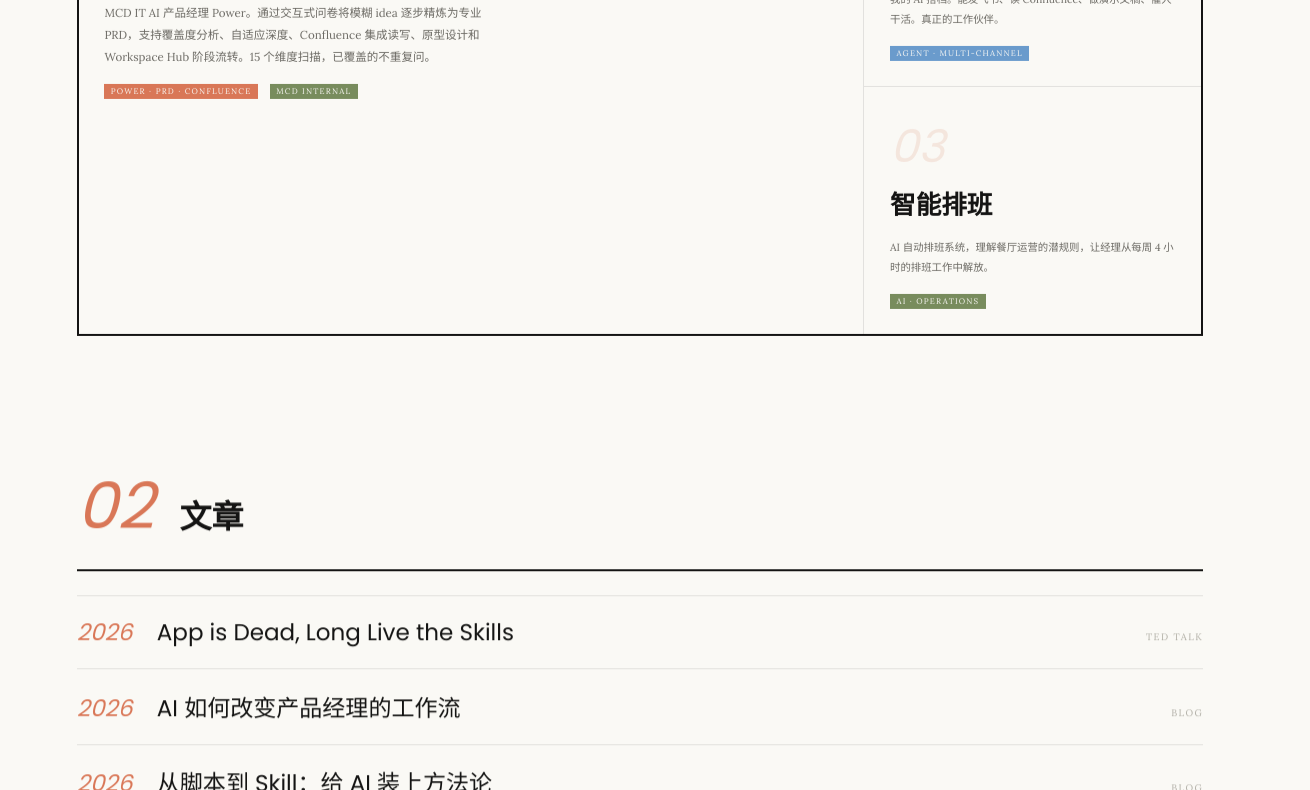
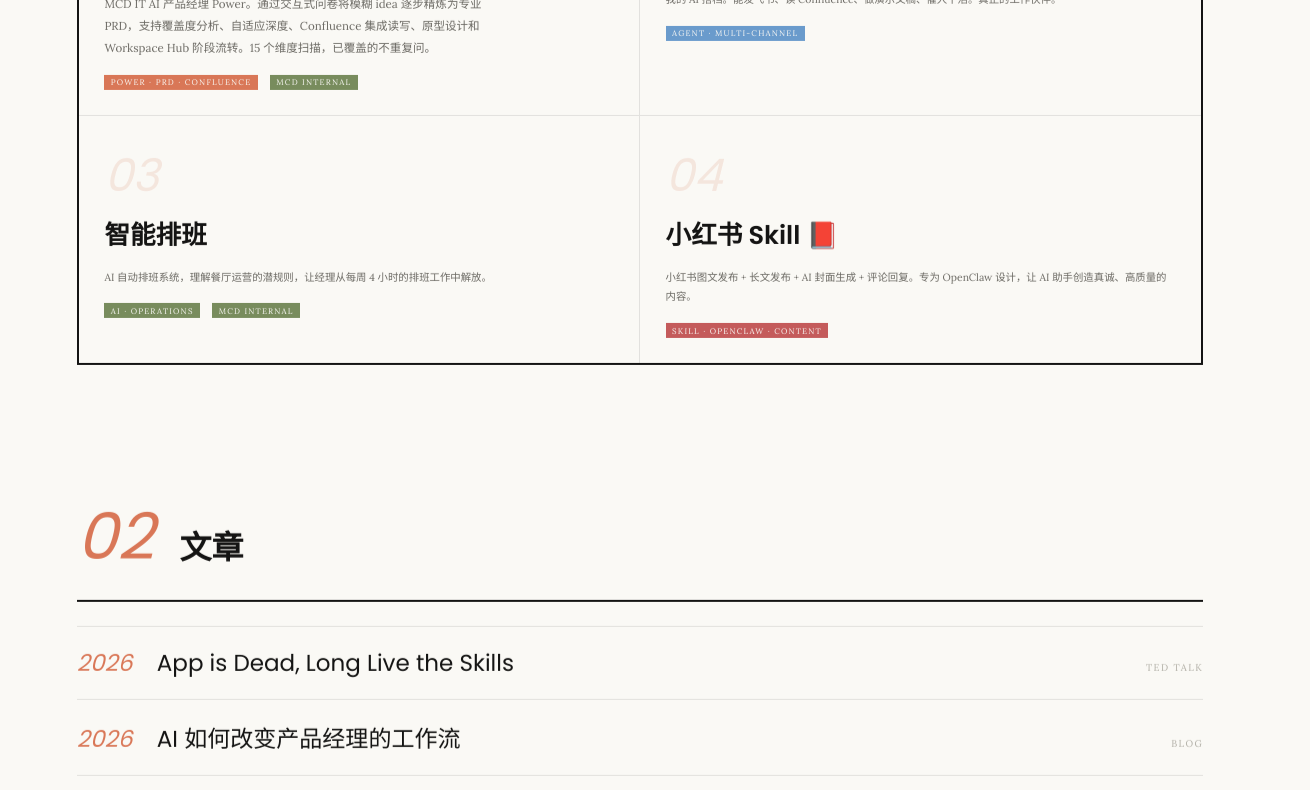
Before and after one commit to lucaszzz1202/lucaszhuang.com, a plain HTML site: page index.html in a window 1280 px wide. Shown: the part 755-1545 px from the top of the page, 1310 px wide, since content can reach past the window. Drawn offline with Linux system fonts and the light colour scheme.

Commit message:
feat: add Xiaohongshu Skill card, switch bento to 2x2 grid, add McD Internal tag to Smart Scheduling

```diff
--- a/index.html
+++ b/index.html
@@ -125,11 +125,12 @@ body{font-family:var(--font-body);background:var(--bg);color:var(--text);overflo
 /* ===========================================
    BENTO SKILLS
    =========================================== */
-.bento{display:grid;grid-template-columns:1.4fr 0.6fr;grid-template-rows:auto auto;gap:0;border:2px solid var(--text)}
+.bento{display:grid;grid-template-columns:1fr 1fr;grid-template-rows:auto auto;gap:0;border:2px solid var(--text)}
 .bento-card{padding:clamp(1rem,2vw,2rem);border-right:1px solid var(--border);border-bottom:1px solid var(--border);position:relative;overflow:hidden;transition:background 0.4s,transform 0.3s}
-.bento-card:nth-child(1){grid-row:span 2;border-bottom:none}
-.bento-card:nth-child(3){border-bottom:none}
-.bento-card:nth-child(2),.bento-card:nth-child(3){border-right:none}
+.bento-card:nth-child(odd){border-right:1px solid var(--border)}
+.bento-card:nth-child(even){border-right:none}
+.bento-card:nth-child(3),.bento-card:nth-child(4){border-bottom:none}
+.bento-card:nth-child(1),.bento-card:nth-child(2){border-bottom:1px solid var(--border)}
 .bento-card:hover{background:var(--gold-ghost);transform:scale(1.01)}
 .bento-card .idx{font-family:var(--font-display);font-size:clamp(2rem,3.5vw,3rem);color:var(--gold-dim);font-style:italic;margin-bottom:0.3rem}
 .bento-card h3{font-family:var(--font-display);font-size:clamp(1.3rem,2vw,1.8rem);font-weight:600;margin-bottom:0.8rem}
@@ -138,7 +139,8 @@ body{font-family:var(--font-body);background:var(--bg);color:var(--text);overflo
 .bento-card:nth-child(1) .pill{background:var(--gold)}
 .bento-card:nth-child(2) .pill{background:var(--accent-blue)}
 .bento-card:nth-child(3) .pill{background:var(--accent-green)}
-.bento-card:first-child h3{font-size:clamp(1.6rem,2.5vw,2.2rem);margin-bottom:1rem}
+.bento-card:nth-child(4) .pill{background:#c45b5b}
+.bento-card:first-child h3{font-size:clamp(1.4rem,2vw,1.8rem);margin-bottom:1rem}
 .bento-card:first-child p{font-size:clamp(0.7rem,0.9vw,0.85rem);max-width:400px}
 
 /* ===========================================
@@ -201,8 +203,7 @@ body{font-family:var(--font-body);background:var(--bg);color:var(--text);overflo
    =========================================== */
 @media(max-width:768px){
   .hero{grid-template-columns:1fr}.hero-right::after{display:none}
-  .bento{grid-template-columns:1fr}.bento-card:nth-child(1){grid-row:auto}
-  .bento-card{border-right:none!important;border-bottom:1px solid var(--border)!important}.bento-card:last-child{border-bottom:none!important}
+  .bento{grid-template-columns:1fr}.bento-card{border-right:none!important;border-bottom:1px solid var(--border)!important}.bento-card:last-child{border-bottom:none!important}
   .about-split{grid-template-columns:1fr}.about-avatar{max-width:200px;margin:0 auto}
   .contact-grid{grid-template-columns:1fr}.contact-cell{border-right:none!important;border-bottom:1px solid var(--border)}.contact-cell:last-child{border-bottom:none}
   .work-row{grid-template-columns:60px 1fr 80px}
@@ -291,7 +292,17 @@ body{font-family:var(--font-body);background:var(--bg);color:var(--text);overflo
         <span class="en">AI-powered scheduling that understands the unwritten rules of restaurant operations, saving managers 4 hours every week.</span>
       </p>
       <div class="pill">AI · Operations</div>
+      <div class="pill" style="background:var(--accent-green);margin-left:0.5rem">McD Internal</div>
     </div>
+    <a class="bento-card reveal stagger-4" href="https://github.com/lucaszzz1202/xiaohongshu-skill" target="_blank" style="text-decoration:none;color:inherit;display:block;cursor:pointer">
+      <div class="idx">04</div>
+      <h3><span class="zh">小红书 Skill 📕</span><span class="en">Xiaohongshu Skill 📕</span></h3>
+      <p>
+        <span class="zh">小红书图文发布 + 长文发布 + AI 封面生成 + 评论回复。专为 OpenClaw 设计，让 AI 助手创造真诚、高质量的内容。</span>
+        <span class="en">Xiaohongshu publishing + AI cover generation + comment replies. Built for OpenClaw, helping AI assistants create authentic, quality content.</span>
+      </p>
+      <div class="pill">Skill · OpenClaw · Content</div>
+    </a>
   </div>
 </section>
 
```
